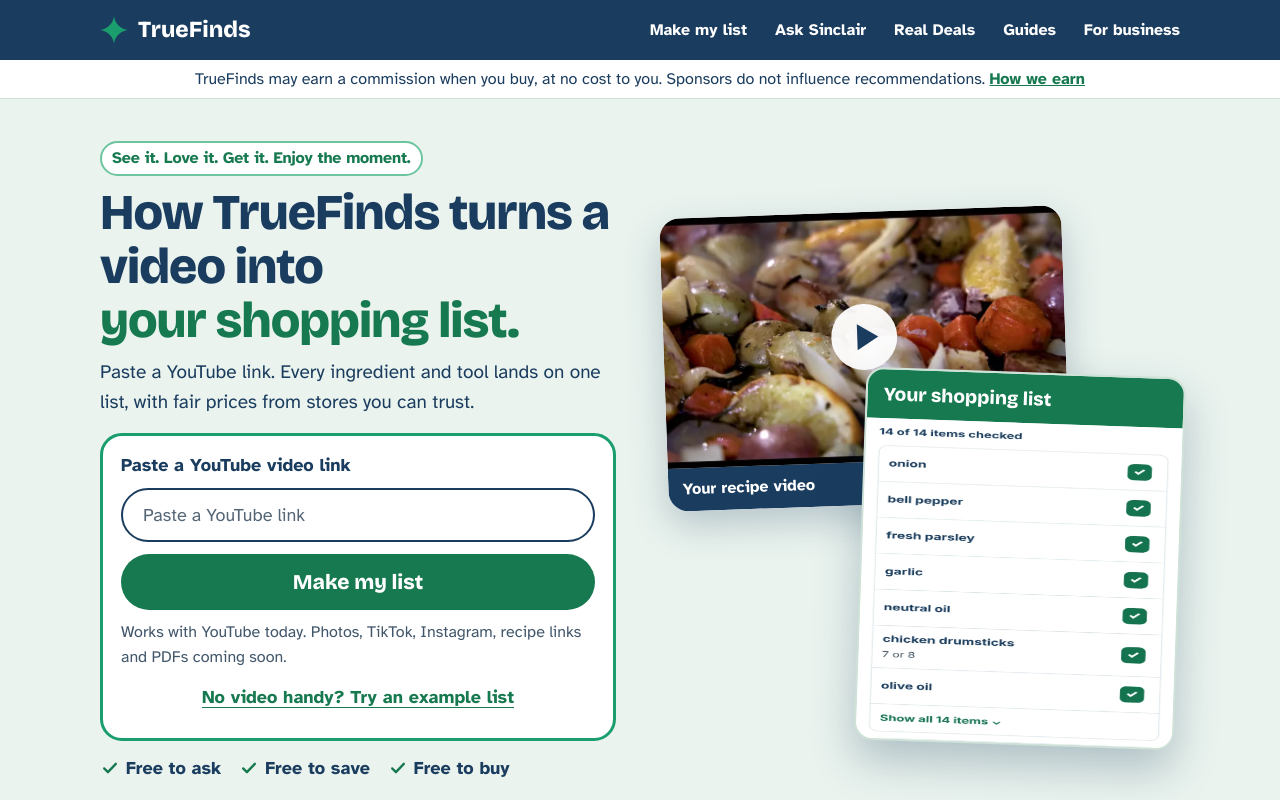
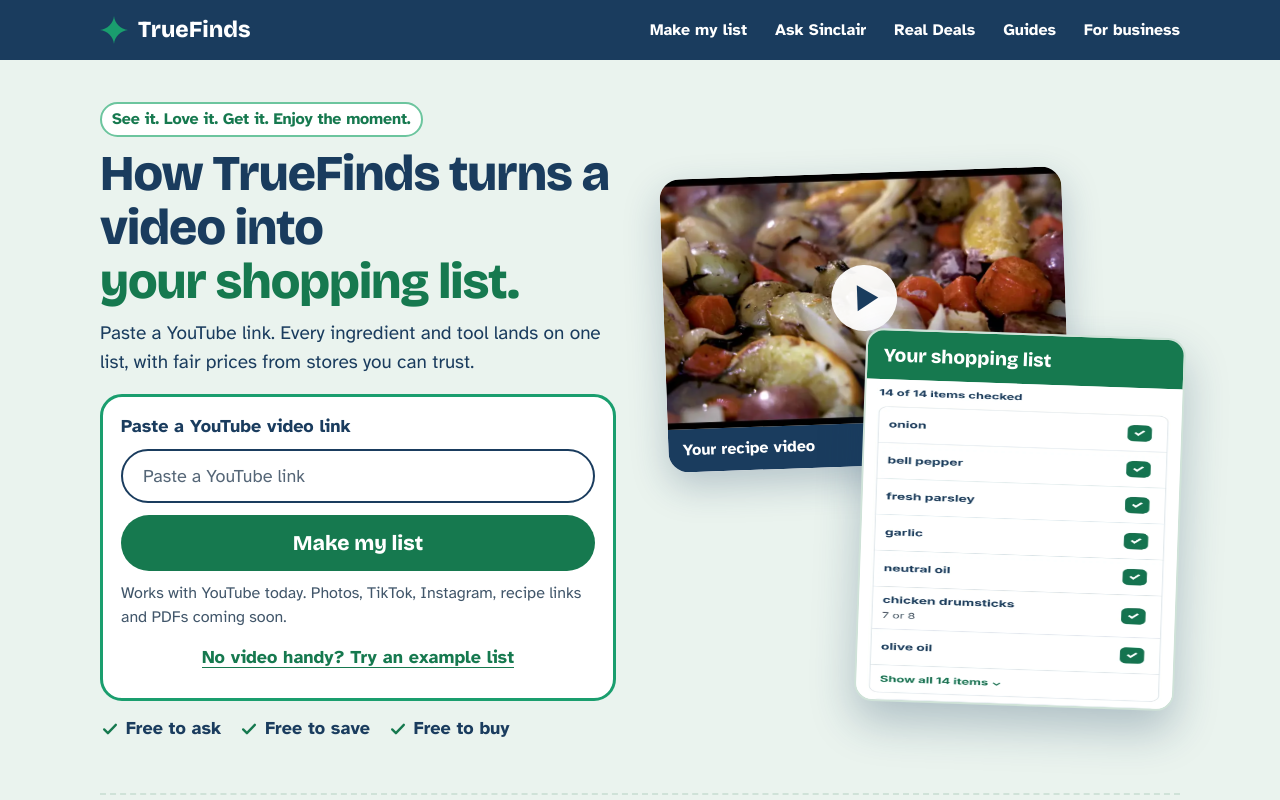
Before and after one commit to truefinds-ai/true-finds, a plain HTML site: page how-it-works/index.html in a window 1280 px wide. Shown: the top 800 px of the page. Drawn offline with nearby package versions, Linux system fonts and the light colour scheme; a script that the page names is missing.

Commit message:
Commission statement moves from the top banner to the footer (home, make-my-list, how-it-works)
Build Board card 41f98abef62b8134bfddf9fcb1280104. Jon 21 Nov 2026: "Every single app puts them on the bottom."

Co-Authored-By: Claude Opus 5.5 <noreply@anthropic.com>

Claude-Session: https://claude.ai/code/session_017bCR9hW2fGrdta5e32RBWa

```diff
--- a/how-it-works/index.html
+++ b/how-it-works/index.html
@@ -133,6 +133,7 @@
     .end .box{max-width:560px;margin:16px auto 0;text-align:left}
     footer{background:var(--ink);color:#fff;font-size:16px;line-height:1.9;padding:22px 0;margin-top:36px}
     footer a{color:#fff;font-weight:700}
+    footer .fdisc{font-size:14px;line-height:1.5;margin:0 0 8px;font-weight:700}
     @media(min-width:900px){
       .menu{display:none}.links{display:flex}
       h1{font-size:50px}.dk{display:inline}.mb{display:none}
@@ -157,7 +158,6 @@
   </details>
  </div>
 </header>
-<div class="disc">TrueFinds may earn a commission when you buy, at no cost to you. Sponsors do not influence recommendations. <a href="/how-we-earn">How we earn</a></div>
 
 <main class="wrap">
  <div class="hero">
@@ -263,7 +263,7 @@
  </section>
 </main>
 
-<footer><div class="wrap">&copy; 2026 TrueFinds &middot; <a href="/">truefinds.ai</a> &middot; <a href="/how-we-earn">How we earn</a> &middot; <a href="/privacy">Privacy</a> &middot; <a href="/terms">Terms</a> &middot; <a href="/privacy-choices">Your privacy choices</a></div></footer>
+<footer><div class="wrap"><p class="fdisc">TrueFinds may earn a commission when you buy, at no cost to you. Sponsors do not influence recommendations. <a href="/how-we-earn">How we earn</a></p>&copy; 2026 TrueFinds &middot; <a href="/">truefinds.ai</a> &middot; <a href="/how-we-earn">How we earn</a> &middot; <a href="/privacy">Privacy</a> &middot; <a href="/terms">Terms</a> &middot; <a href="/privacy-choices">Your privacy choices</a></div></footer>
 
 <script>
 /* The paste box: the same flow as make-my-list (BB-45), with every event tagged surface "how-it-works" (BB-81).
```
Also changed, not shown: index.html (+1 -1 lines), make-my-list/index.html (+2 -2 lines).
